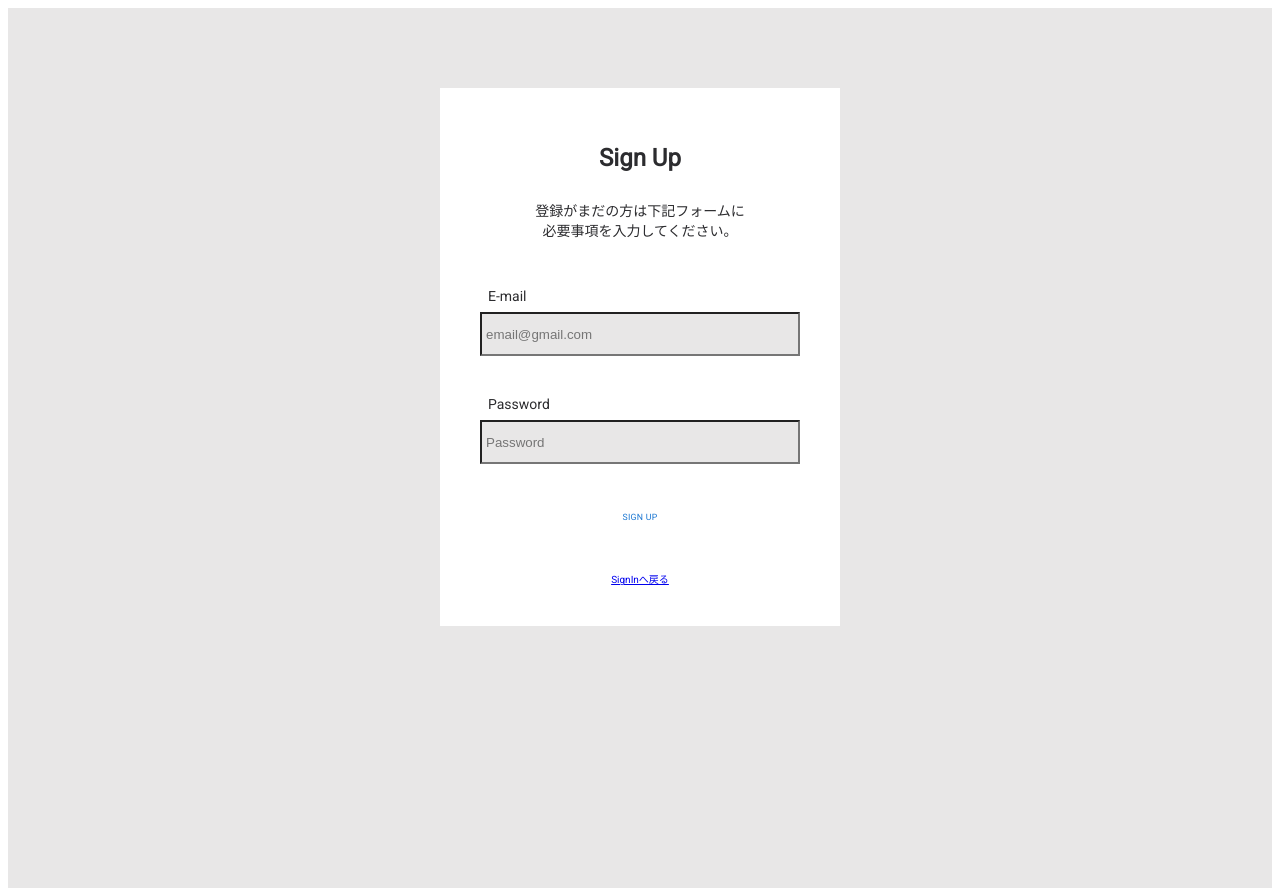
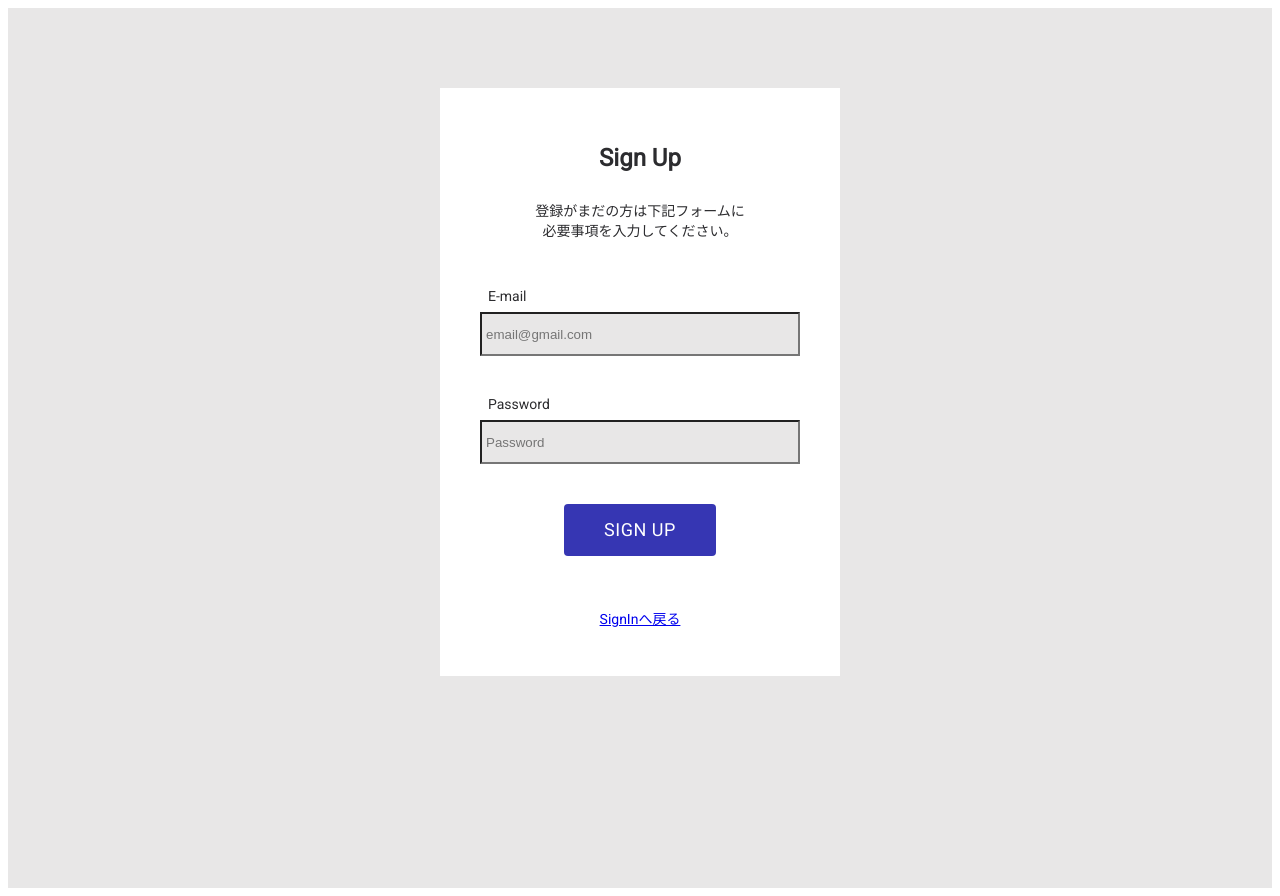
Before and after one commit to yoneda1013/react_todo_app, a React (Create React App) app: page /signup in a window 1280 px wide. Built offline with nearby package versions, Linux system fonts and the light colour scheme; no server answers.

Commit message:
authのCSS書き換え

```diff
--- a/src/App.css
+++ b/src/App.css
@@ -32,35 +32,6 @@ h2 {
 }
 
 /* Auth */
-
-.auth-container p {
-  text-align: center;
-  font-size: var(--font--size--p);
-  margin: 1.5vh 0 1vh 0;
-}
-
-.auth-form {
-  text-align: left;
-  padding-top: 5vh;
-  display: flex;
-  flex-direction: column;
-}
-
-.auth-form input {
-  height: 4vh;
-  margin-top: 1vh;
-  padding: 0.5vh;
-  background-color: var(--cl--gray);
-}
-
-.auth-btn {
-  text-align: center;
-  padding: 5vh 0;
-}
-
-.auth-link {
-  text-align: center;
-}
 
 /* Main */
 /* Title */
--- a/src/auth/Login.js
+++ b/src/auth/Login.js
@@ -5,17 +5,18 @@ import Button from "@material-ui/core/Button";
 import styled from "styled-components";
 
 const LoginButton = styled(Button)`
-  background: #3636B3;
-  &&& {font-size: 1.8rem;}
+  &&& {
+    padding: 10px 40px;
+    margintop: 30px;
+    font-size: 1.8rem;
+    background: #3636b3;
+    color: white;
+    :hover& {
+      background-color: #000066;
+    }
+  }
   //MUIのCCSSに上書きしたい際は&&&{}
-  border: 0;
-  border-radius: 3;
-  color: white;
-  padding: 10px 40px;
-  marginTop: 30px;
-  "&:hover": {
-    backgroundColor: #000066;
-  },`;
+`;
 
 const Wrapper = styled.div`
   height: 100vh;
@@ -45,11 +46,23 @@ const Text = styled.p`
   margin: 1.5vh 0 1vh 0;
 `;
 
-const Form = styled.form`
+const Form = styled.div`
   text-align: left;
   padding-top: 5vh;
   display: flex;
   flex-direction: column;
+`;
+
+const Input = styled.input`
+  height: 4vh;
+  margin-top: 1vh;
+  padding: 0.5vh;
+  background-color: var(--cl--gray);
+`;
+
+const ButtonBox = styled.div`
+  text-align: center;
+  padding: 5vh 0;
 `;
 
 const Login = ({ history }) => {
@@ -75,22 +88,22 @@ const Login = ({ history }) => {
           パスワードを入力してください。
         </Text>
         <form onSubmit={handleSubmit}>
-          <div className="auth-form">
+          <Form>
             <span>Email</span>
-            <input name="email" type="email" placeholder="email@gmail.com" />
-          </div>
-          <div className="auth-form">
+            <Input name="email" type="email" placeholder="email@gmail.com" />
+          </Form>
+          <Form>
             <span>Password</span>
-            <input name="password" type="password" placeholder="Password" />
-          </div>
-          <div className="auth-btn">
+            <Input name="password" type="password" placeholder="Password" />
+          </Form>
+          <ButtonBox>
             <LoginButton variant="outlined" disableElevation type="submit">
               LOG IN
             </LoginButton>
-          </div>
+          </ButtonBox>
         </form>
         <Link to="/signup" className="auth-link">
-          SignUp
+          <Text>SignUp</Text>
         </Link>
         <Button onClick={OnClickGuestButton}>
           ゲストユーザーとしてログイン
--- a/src/auth/SignUp.js
+++ b/src/auth/SignUp.js
@@ -4,18 +4,19 @@ import { AuthContext } from "./AuthProvider";
 import Button from "@material-ui/core/Button";
 import styled from "styled-components";
 
-const SignUpButton = styled(Button)({
-  background: "#3636B3",
-  fontSize: "1.8rem",
-  border: 0,
-  borderRadius: 3,
-  color: "white",
-  padding: "10px 40px",
-  marginTop: "30px",
-  "&:hover": {
-    backgroundColor: "#000066",
-  },
-});
+const SignUpButton = styled(Button)`
+  &&& {
+    padding: 10px 40px;
+    margintop: 30px;
+    font-size: 1.8rem;
+    background: #3636b3;
+    color: white;
+    :hover& {
+      background-color: #000066;
+    }
+  }
+  //MUIのCCSSに上書きしたい際は&&&{}
+`;
 
 const Wrapper = styled.div`
   height: 100vh;
@@ -45,6 +46,25 @@ const Text = styled.p`
   margin: 1.5vh 0 1vh 0;
 `;
 
+const Form = styled.div`
+  text-align: left;
+  padding-top: 5vh;
+  display: flex;
+  flex-direction: column;
+`;
+
+const Input = styled.input`
+  height: 4vh;
+  margin-top: 1vh;
+  padding: 0.5vh;
+  background-color: var(--cl--gray);
+`;
+
+const ButtonBox = styled.div`
+  text-align: center;
+  padding: 5vh 0;
+`;
+
 const SignUp = ({ history }) => {
   const { signup } = useContext(AuthContext);
 
@@ -64,20 +84,20 @@ const SignUp = ({ history }) => {
           必要事項を入力してください。
         </Text>
         <form onSubmit={handleSubmit}>
-          <div className="auth-form">
+          <Form>
             <span>E-mail</span>
-            <input name="email" type="email" placeholder="email@gmail.com" />
-          </div>
-          <div className="auth-form">
+            <Input name="email" type="email" placeholder="email@gmail.com" />
+          </Form>
+          <Form>
             <span>Password</span>
-            <input name="password" type="password" placeholder="Password" />
-          </div>
-          <div className="auth-btn">
+            <Input name="password" type="password" placeholder="Password" />
+          </Form>
+          <ButtonBox>
             <SignUpButton type="submit">SIGN UP</SignUpButton>
-          </div>
+          </ButtonBox>
         </form>
         <Link to="/login" className="auth-link">
-          SignInへ戻る
+          <Text>SignInへ戻る</Text>
         </Link>
       </Container>
     </Wrapper>
```
